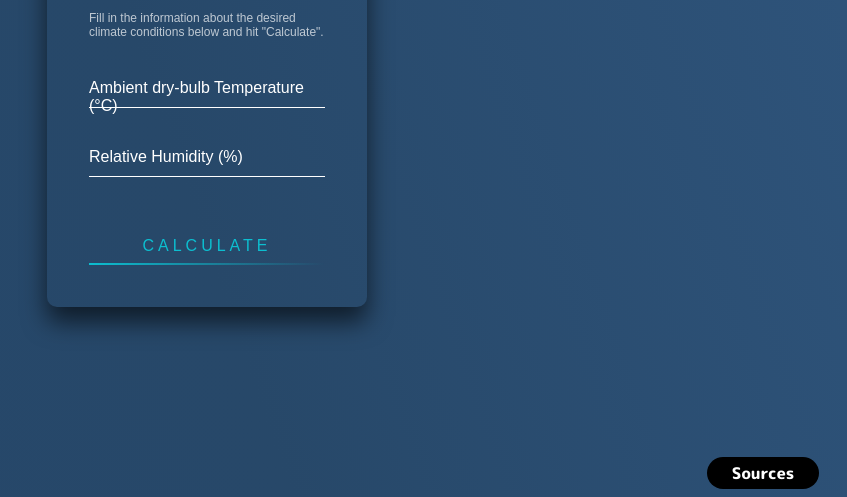
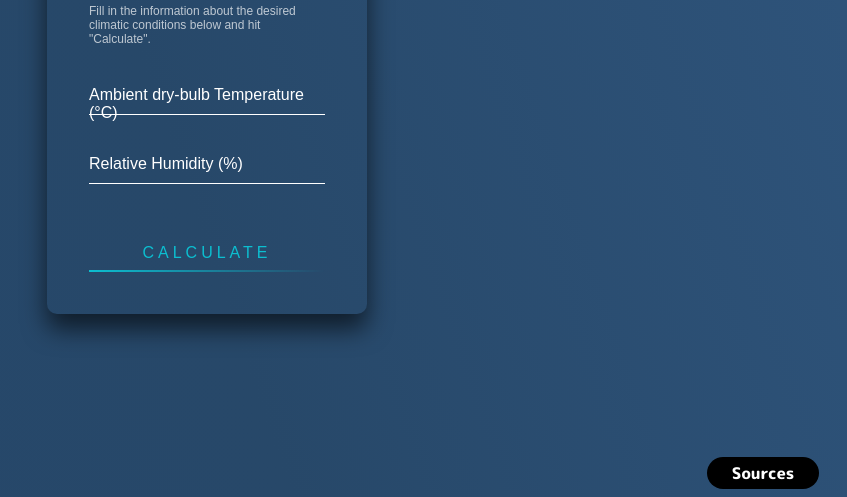
Before and after one commit to Thinkr1/Heat-Index-Calculator, a plain HTML site: page index.html in a window 1280 px wide. Shown: the part 303-800 px from the top of the page, without its empty margins (433-1280 px from the left). Drawn offline with Linux system fonts and the light colour scheme.

Commit message:
Fixed typo

```diff
--- a/index.html
+++ b/index.html
@@ -19,7 +19,7 @@
       <div class="input-box">
         <h2>Heat Index Calculator</h2>
         <div id="capt">
-          Fill in the information about the desired climate conditions below and
+          Fill in the information about the desired climatic conditions below and
           hit "Calculate".
         </div>
         <form>
```
